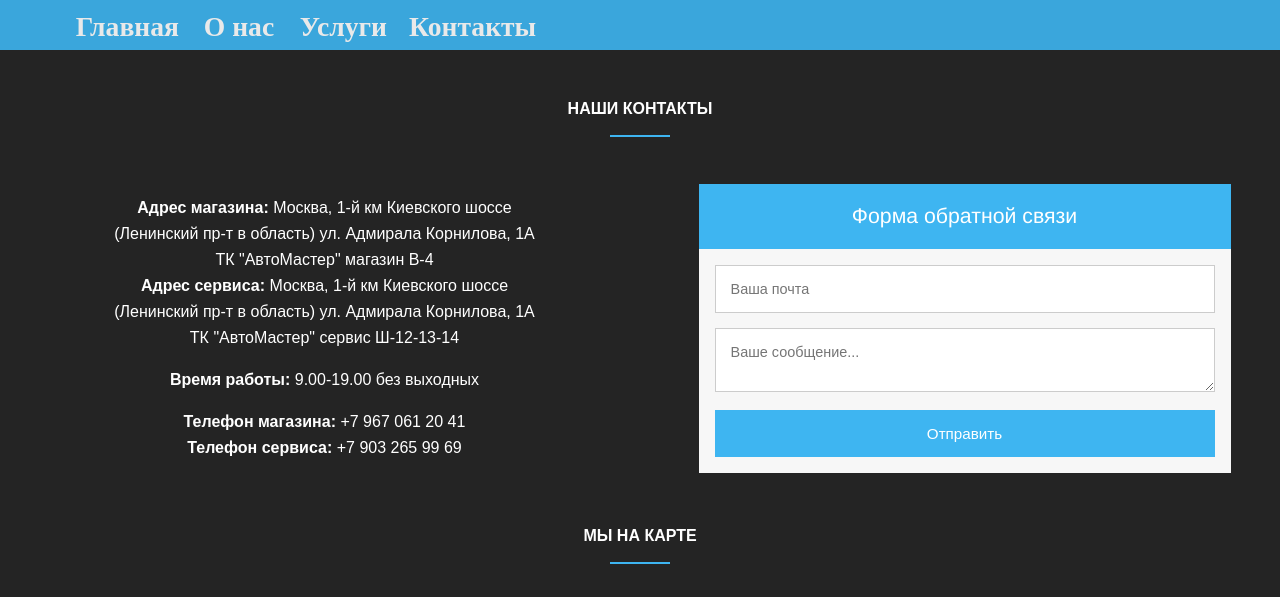
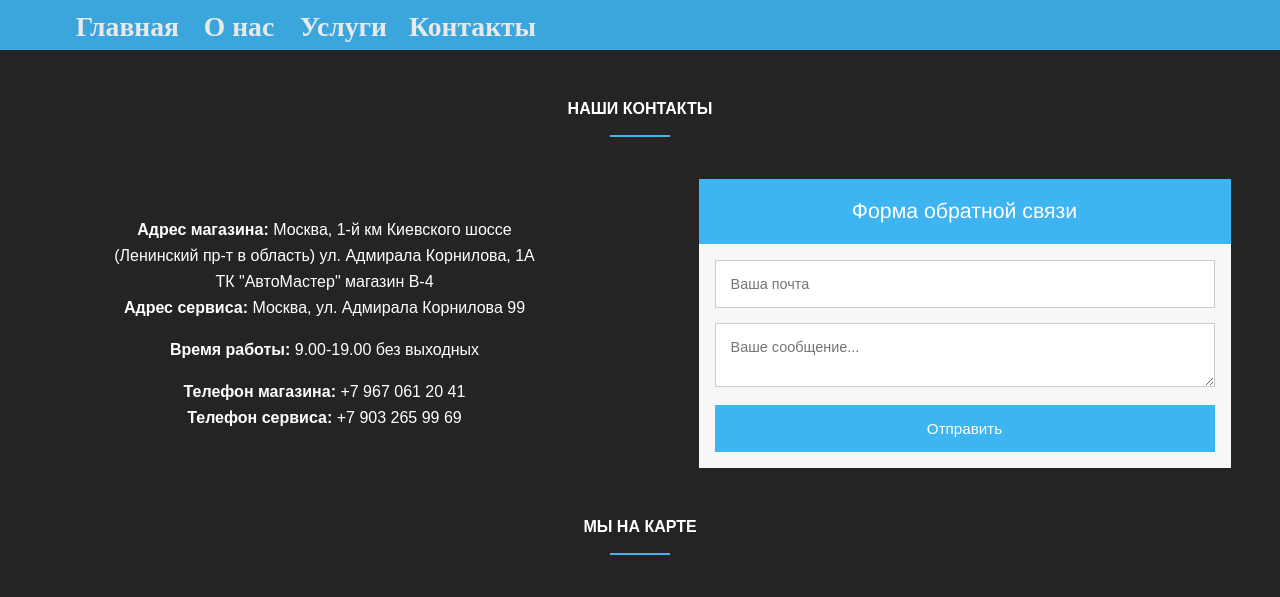
Before and after one commit to amentlow/amentlow.github.io, a Jekyll site: the page built from contacts/index.html, in a window 1280 px wide and 1274 px high, cut to the strip 0-597 px from the top of the window. Built offline with Jekyll 4.4.1, drawn with Linux system fonts in a browser that asks for light colours; nearby versions of some CDN libraries; some web fonts are replaced.

Commit message:
adress changed

```diff
--- a/contacts/index.html
+++ b/contacts/index.html
@@ -11,11 +11,12 @@ title: contacts
 		<p align="center" class="gamma-small" >
 		 <strong>Адрес магазина: </strong>
 			Москва, 1‑й км Киевского шоссе (Ленинский пр‑т в область) ул. Адмирала Корнилова, 1А ТК "АвтоМастер" магазин В‑4</br>
-			<strong>Адрес сервиса:</strong> Москва, 1‑й км Киевского шоссе (Ленинский пр‑т в область) ул. Адмирала Корнилова, 1А ТК "АвтоМастер" сервис <nobr>Ш‑12‑13‑14</nobr></p>
+			<strong>Адрес сервиса:</strong> Москва, ул. Адмирала Корнилова 99 </p>
 			<p align="center" class="gamma-small"> <strong>Время работы: </strong> 9.00‑19.00 без выходных</p>
 
 			<p align="center" class="gamma-small"> <strong>Телефон магазина:</strong>  +7 967 061 20 41 </br> <strong>Телефон сервиса:</strong>  +7 903 265 99 69 </p>
 			<!-- <p align="center" class ="gamma-small"> <strong>Почта:</strong> luckyboomer@mail.ru </p> -->
+			<!-- <nobr>Ш‑12‑13‑14</nobr> -->
 	</div>
 
 	<div class="form-style-6"  >
--- a/service/index.html
+++ b/service/index.html
@@ -24,6 +24,7 @@ title: service
 			<li class="gamma-small">Кодирование и программирование электронных блоков любой сложности</li>
 			<li class="gamma-small">Диагностика и чтение ошибок всего модельного ряда BMW</li>
 			<li class="gamma-small">Ремонт автоматических коробок ZF</li>
+			<li class="gamma-small">Шиномонтаж</li>
 			<li class="gamma-small">Безналичный рассчет</li>
 		</ul>
 	</secion>
```
